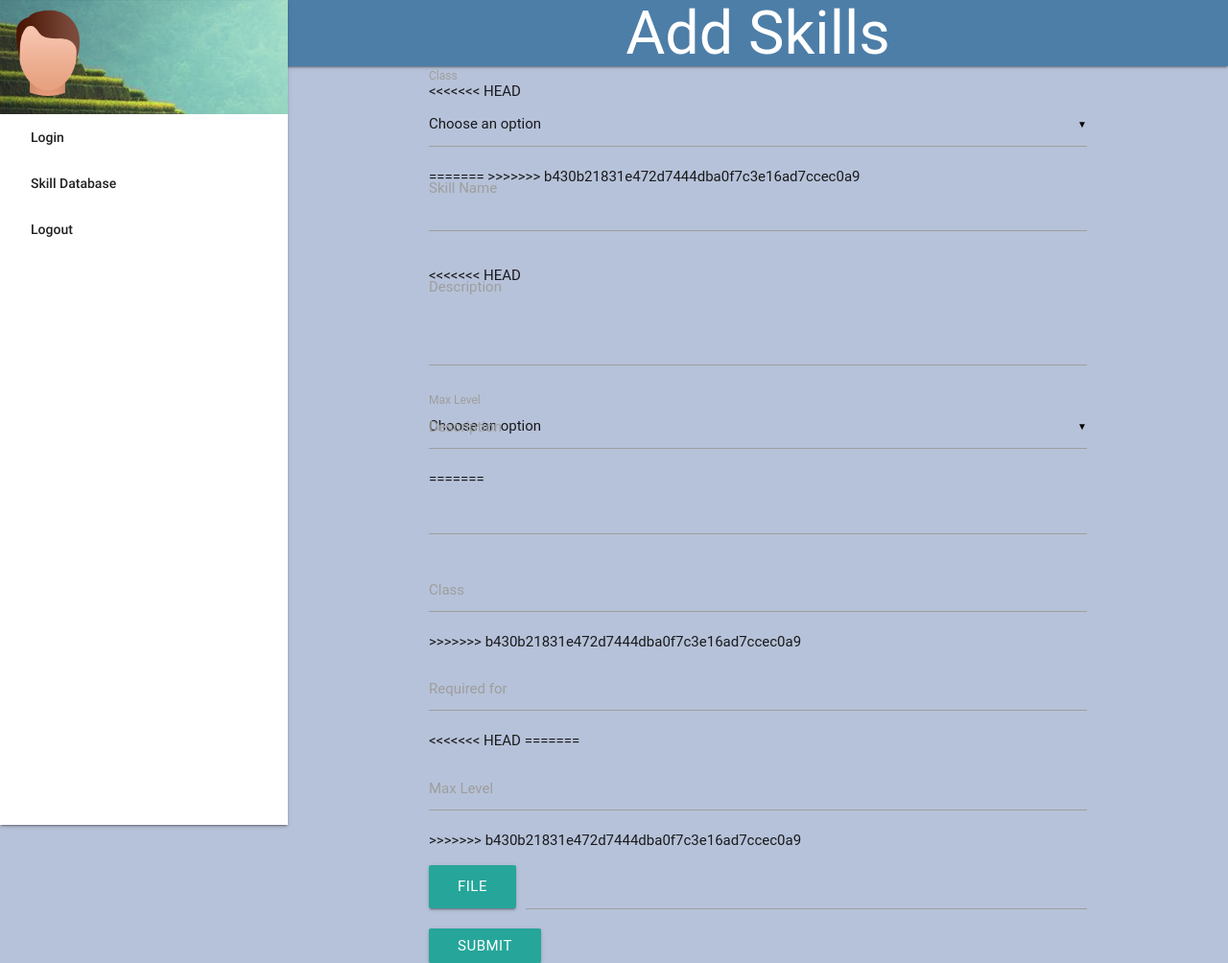
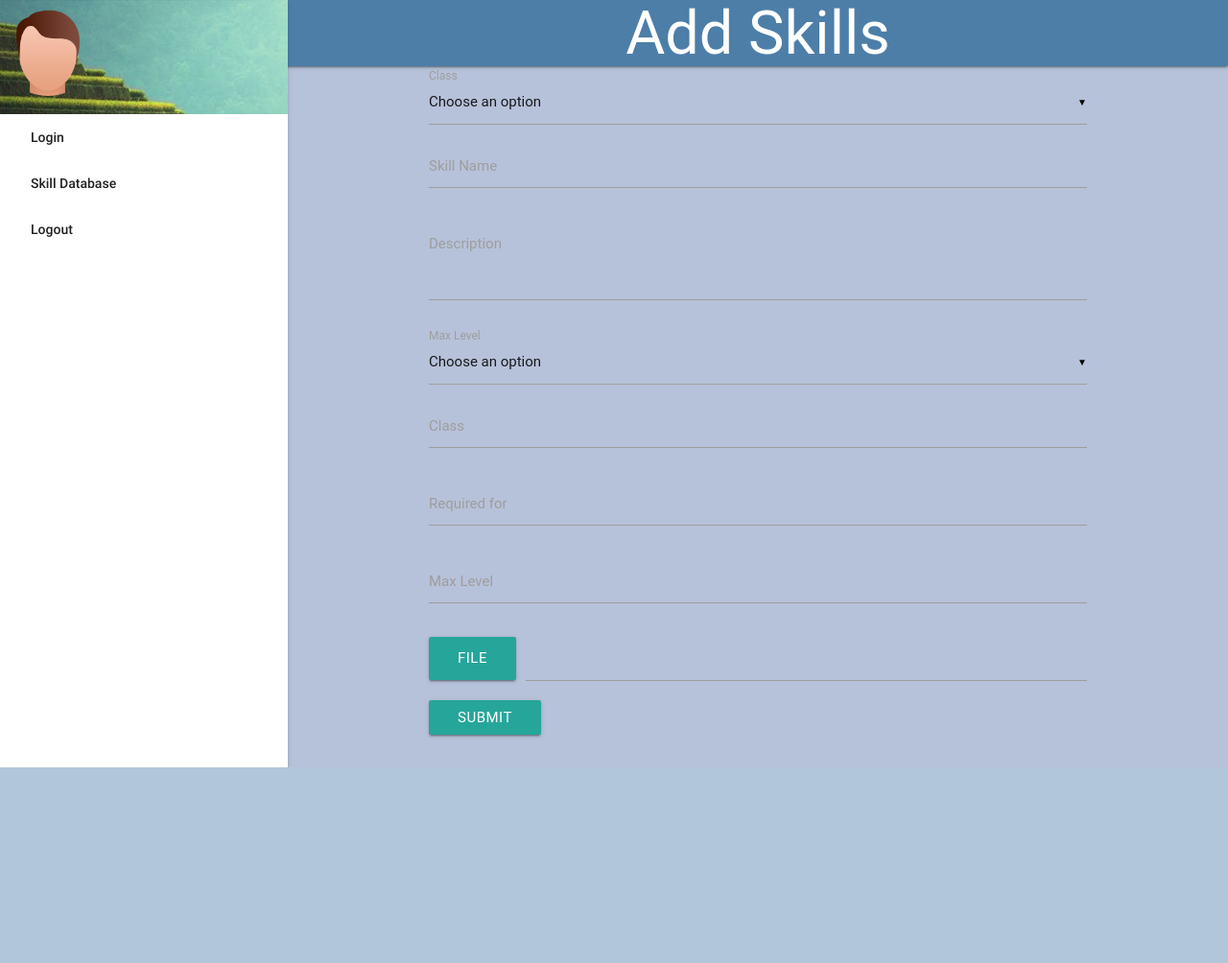
Before and after one commit to theofficialnar/capstone2, a PHP site: page /add_skill.php in a window 1280 px wide. Shown: the whole page at 96% size. After the commit the page ends 800 px from the top, so only its background shows below. Run offline with PHP 8.4, Linux system fonts and the light colour scheme; some web fonts are replaced.

Commit message:
fixed merge conflicts

```diff
--- a/add_skill.php
+++ b/add_skill.php
@@ -12,7 +12,6 @@ function display_content(){
 	echo '<div class="container">
 		<form method="POST" action="">
 			<div class="input-field">
-<<<<<<< HEAD
 				<select name="class">
 					<option value="" disabled selected>Choose an option</option>
 					<option>Novice</option>
@@ -26,13 +25,10 @@ function display_content(){
 				<label>Class</label>
 			</div>
 			<div class="input-field">
-=======
->>>>>>> b430b21831e472d7444dba0f7c3e16ad7ccec0a9
 				<input type="text" name="skill_name" id="skill_name">
 				<label for="skill_name">Skill Name</label>
 			</div>
 			<div class="input-field">
-<<<<<<< HEAD
 				<textarea name="description" id="description" class="materialize-textarea"></textarea>
 				<label for="description">Description</label>
 			</div>
@@ -51,26 +47,19 @@ function display_content(){
 					<option>10</option>
 				</select>
 				<label>Max Level</label>
-=======
-				<input type="text" name="description" id="description">
-				<label for="description">Description</label>
 			</div>
 			<div class="input-field">
 				<input type="text" name="class" id="class">
 				<label for="class">Class</label>
->>>>>>> b430b21831e472d7444dba0f7c3e16ad7ccec0a9
 			</div>
 			<div class="input-field">
 				<input type="text" name="required_for" id="required_for">
 				<label for="required_for">Required for</label>
 			</div>
-<<<<<<< HEAD
-=======
 			<div class="input-field">
 				<input type="text" name="max_level" id="max_level">
 				<label for="max_level">Max Level</label>
 			</div>
->>>>>>> b430b21831e472d7444dba0f7c3e16ad7ccec0a9
 			<div class="file-field input-field">
 				<div class="btn">
 					<span>File</span>
```
Also changed, not shown: ro_db.sql (+0 -15 lines).
